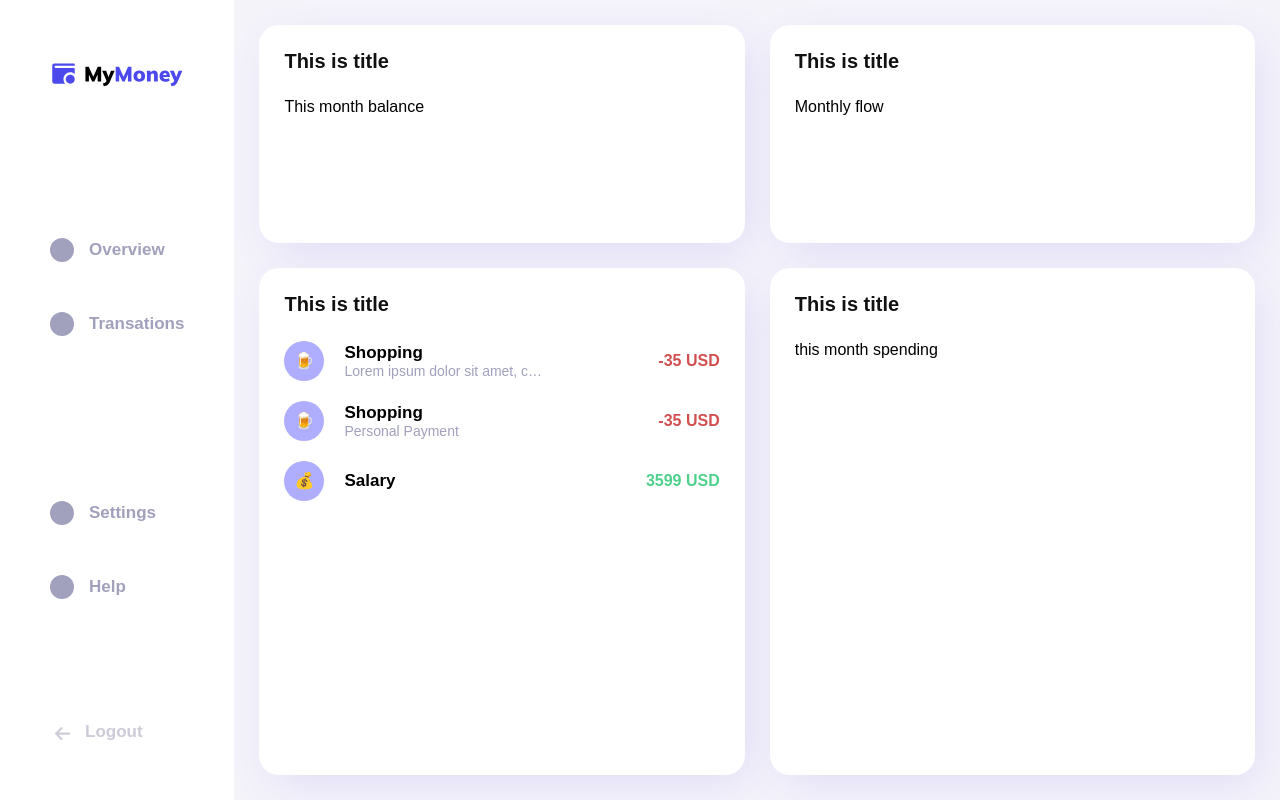
After one commit to rogemus/mymoney, a Django app: template tracker/templates/dashboard/overall.html in a window 1280 px wide. The commit adds this page. Run offline with Django 5.2, Linux system fonts and the light colour scheme; the template is opened without the code that fills it, so the values that code supplies are empty.

Commit message:
main Start working on the UI for dashboard

```diff
--- /dev/null
+++ b/assets/css/aside/aside.css
@@ -0,0 +1,26 @@
+.aside {
+  position: relative;
+  left: 0;
+  top: 0;
+  height: 100vh;
+  padding: 40px 25px;
+  background: var(--color-white);
+  display: flex;
+  flex-direction: column;
+  justify-content: space-between;
+
+  & a {
+    text-decoration: none;
+    font-weight: 800;
+    font-size: 17px;
+    color: inherit;
+  }
+
+  & svg {
+    fill: inherit;
+  }
+}
+
+.main-nav {
+  padding-bottom: 25px;
+}
--- /dev/null
+++ b/assets/css/aside/logo.css
@@ -0,0 +1,7 @@
+.logo {
+  margin: 20px 0 40px;
+}
+
+.logo-link {
+  padding: 25px;
+}
--- /dev/null
+++ b/assets/css/aside/logout.css
@@ -0,0 +1,22 @@
+.logout {
+  color: var(--color-light-grey);
+  fill: var(--color-light-grey);
+
+  &:hover {
+    color: var(--color-violet);
+    fill: var(--color-violet);
+  }
+}
+
+.logout-link {
+  display: flex;
+  align-items: center;
+  padding: 15px 25px;
+}
+
+.logout-icon {
+  margin-right: 10px;
+  height: 25px;
+  width: 25px;
+  padding: 5px;
+}
--- /dev/null
+++ b/assets/css/aside/nav.css
@@ -0,0 +1,39 @@
+.nav {
+  margin: 20px 0;
+}
+
+.nav-list {
+  margin: 0;
+  padding: 0;
+  list-style: none;
+}
+
+.nav-item {
+  margin-bottom: 20px;
+  border-radius: 5px;
+  color: #A1A0BD;
+  fill: #A1A0BD;
+
+  &:hover {
+    background: var(--color-light-violet);
+    color: var(--color-violet);
+    fill: var(--color-violet);
+  }
+
+  &:last-of-type {
+    margin-bottom: 0;
+  }
+}
+
+.nav-link-icon {
+  height: 24px;
+  width: 24px;
+  margin-right: 15px;
+  fill: inherit;
+}
+
+.nav-link {
+  padding: 15px 25px;
+  display: flex;
+  align-items: center;
+}
--- a/assets/base.css
+++ b/assets/css/base.css
@@ -2,7 +2,7 @@ body,
 html {
   margin: 0;
   padding: 0;
-  background: #F4F3FA;
+  background: var(--color-light-blue);
 }
 
 * {
@@ -13,3 +13,9 @@ html {
 body {
   display: flex;
 }
+
+.main {
+  width: 100%;
+  padding: 25px;
+  height: 100vh;
+}
--- /dev/null
+++ b/assets/css/dashboard/card.css
@@ -0,0 +1,16 @@
+.card {
+  border-radius: 20px;
+  background: var(--color-white);
+  padding: 25px;
+  box-shadow: 8px 13px 44px -6px #DFDBF6;
+}
+
+.card-title {
+  font-size: 20px;
+  font-weight: 900;
+  color: var(--color-black);
+}
+
+.card-content {
+  margin-top: 25px;
+}
--- /dev/null
+++ b/assets/css/dashboard/dashboard.css
@@ -0,0 +1,7 @@
+.dashboard {
+  width: 100%;
+  height: 100%;
+  display: grid;
+  grid-template: 0.3fr 0.7fr / 1fr 1fr;
+  gap: 25px;
+}
--- /dev/null
+++ b/assets/css/dashboard/transactions.css
@@ -0,0 +1,76 @@
+/*     <ul class="transactions-list"> */
+/**/
+/*       <li class="transactions-item"> */
+/*         <div class="transactions-left"> */
+/*           <div class="transactions-category-icon"> */
+/*             🍺 */
+/*           </div> */
+/*           <div class="transactions-info"> */
+/*             <div class="transactions-category-name">Shopping</div> */
+/*             <div class="transactions-desc">Personal Payment</div> */
+/*           </div> */
+/*         </div> */
+/**/
+/*         <div class="transactions-right"> */
+/*           <div class="transactions-amount expense"> */
+/*             -35 USD */
+/*           </div> */
+/*         </div> */
+/*       </li> */
+/**/
+
+.transactions-list {
+  margin: 0;
+  padding: 0;
+  list-style: none;
+}
+
+.transactions-item {
+  margin-bottom: 20px;
+}
+
+.transactions-item,
+.transactions-left {
+  display: flex;
+  justify-content: space-between;
+  align-items: center;
+}
+
+.transactions-info {
+  margin-left: 20px;
+}
+
+.transactions-category-icon {
+  border-radius: 20px;
+  display: flex;
+  justify-content: center;
+  align-items: center;
+  background: var(--color-blue);
+  height: 40px;
+  width: 40px;
+}
+
+.transactions-category-name {
+  font-weight: 800;
+  font-size: 17px;
+}
+
+.transactions-desc {
+  color: var(--color-grey);
+  font-size: 14px;
+  text-overflow: ellipsis;
+  overflow: hidden;
+  white-space: nowrap;
+  max-width: 200px;
+  cursor: help;
+}
+
+.transactions-amount {
+  color: var(--color-green);
+  font-weight: 800;
+  margin-left: 20px;
+
+  &.expense {
+    color: var(--color-red);
+  }
+}
--- /dev/null
+++ b/assets/css/index.css
@@ -0,0 +1,11 @@
+@import './vars.css';
+@import './base.css';
+
+@import './aside/aside.css';
+@import './aside/logo.css';
+@import './aside/logout.css';
+@import './aside/nav.css';
+
+@import './dashboard/card.css';
+@import './dashboard/dashboard.css';
+@import './dashboard/transactions.css';
--- /dev/null
+++ b/assets/css/vars.css
@@ -0,0 +1,15 @@
+:root {
+  --color-black: #111111;
+  --color-white: #FFFFFF;
+  --color-grey: #A1A0BD;
+  --color-light-grey: #CCCBD8;
+  --color-violet: #4C49ED;
+  --color-light-violet: #E4E3FF;
+  --color-dark-blue: #141197;
+  --color-blue: #AFADFE;
+  --color-light-blue: #F4F3FA;
+  --color-red: #D14F4F;
+  --color-light-red: #F5DCDC;
+  --color-green: #4FD18B;
+  --color-light-green: #DCF5E8;
+}
--- a/assets/main.css
+++ /dev/null
@@ -1,2 +0,0 @@
-@import './base.css';
-@import "./aside.css";
--- a/esbuild.config.js
+++ b/esbuild.config.js
@@ -1,5 +1,5 @@
 export default {
-  entryPoints: ['./assets/main.css'],
+  entryPoints: ['./assets/css/index.css'],
   outdir: './tracker/static',
   bundle: true,
   logLevel: 'info',
--- a/tracker/budget/urls.py
+++ b/tracker/budget/urls.py
@@ -6,8 +6,13 @@ app_name = "budget"
 urlpatterns = [
     path(
         "",
+        views.Dashboard.as_view(),
+        name="index"
+    ),
+    path(
+        "/list",
         views.BudgetList.as_view(),
-        name="index"
+        name="budget_list"
     ),
     path(
         "add/",
--- a/tracker/templates/base.html
+++ b/tracker/templates/base.html
@@ -5,7 +5,7 @@
   <title>{% block title %}MyMoney{% endblock title %}</title>
   <meta name="viewport" content="width=device-width, initial-scale=1">
   {% load static %}
-  <link href="{% static 'main.css' %}" rel="stylesheet" />
+  <link href="{% static 'index.css' %}" rel="stylesheet" />
 
 </head>
 
--- /dev/null
+++ b/tracker/templates/dashboard/overall.html
@@ -0,0 +1,87 @@
+{% extends "base.html" %}
+
+{% block title %} MyMoney - Budgets {% endblock %}
+
+{% block content %}
+
+<div class="dashboard">
+  <div class="banalce card">
+    <div class="card-title">This is title</div>
+    <div class="card-content">This month balance</div>
+  </div>
+  <div class="flow card">
+    <div class="card-title">This is title</div>
+    <div class="card-content">Monthly flow</div>
+  </div>
+
+  <div class="card">
+    <div class="card-title">This is title</div>
+    <div class="card-content transactions">
+      <ul class="transactions-list">
+
+        <li class="transactions-item">
+          <div class="transactions-left">
+            <div class="transactions-category-icon">
+              🍺
+            </div>
+            <div class="transactions-info">
+              <div class="transactions-category-name">Shopping</div>
+              <div class="transactions-desc" title="Full transactions-desc">Lorem ipsum dolor sit amet, consectetur adipiscing elit. Donec ac elit
+                arcu. Donec lectus elit, tempus vel sollicitudin sed, auctor in risus. Vestibulum sapien turpis, rutrum
+                porta elit sit amet, vulputate scelerisque massa.</div>
+            </div>
+          </div>
+
+          <div class="transactions-right">
+            <div class="transactions-amount expense">
+              -35 USD
+            </div>
+          </div>
+        </li>
+        <li class="transactions-item">
+          <div class="transactions-left">
+            <div class="transactions-category-icon">
+              🍺
+            </div>
+            <div class="transactions-info">
+              <div class="transactions-category-name">Shopping</div>
+              <div class="transactions-desc">Personal Payment</div>
+            </div>
+          </div>
+
+          <div class="transactions-right">
+            <div class="transactions-amount expense">
+              -35 USD
+            </div>
+          </div>
+        </li>
+
+        <li class="transactions-item">
+          <div class="transactions-left">
+            <div class="transactions-category-icon">
+              💰
+            </div>
+            <div class="transactions-info">
+              <div class="transactions-category-name">Salary</div>
+              <div class="transactions-desc"></div>
+            </div>
+          </div>
+
+          <div class="transactions-right">
+            <div class="transactions-amount">
+              3599 USD
+            </div>
+          </div>
+        </li>
+
+      </ul>
+    </div>
+
+  </div>
+  <div class="spending card">
+    <div class="card-title">This is title</div>
+    <div class="card-content">this month spending</div>
+  </div>
+</div>
+
+{% endblock %}
```
Also changed, not shown: assets/aside.css (deleted, +0 -102 lines), tracker/budget/views.py (+8 -0 lines), assets/fonts/Mulish-VariableFont_wght.ttf (renamed from assets/Mulish-VariableFont_wght.ttf), assets/imgs/Logo.svg (renamed from assets/Logo.svg).
